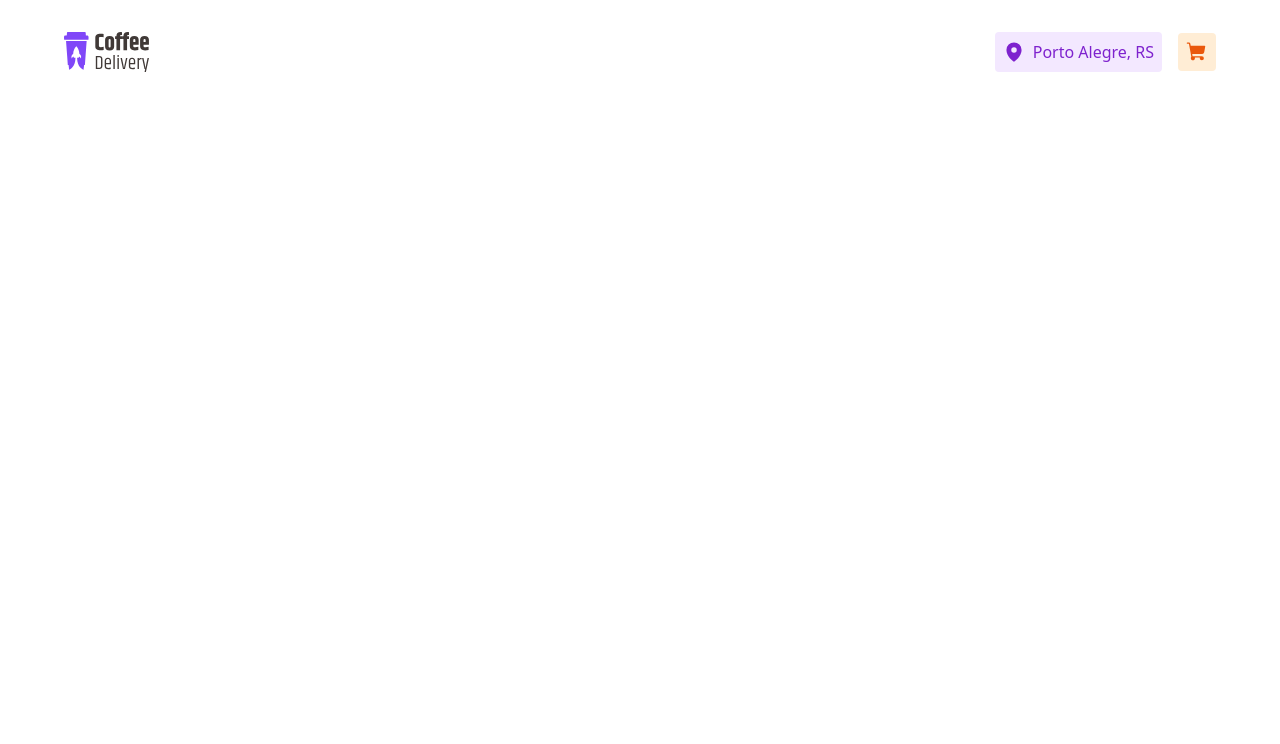
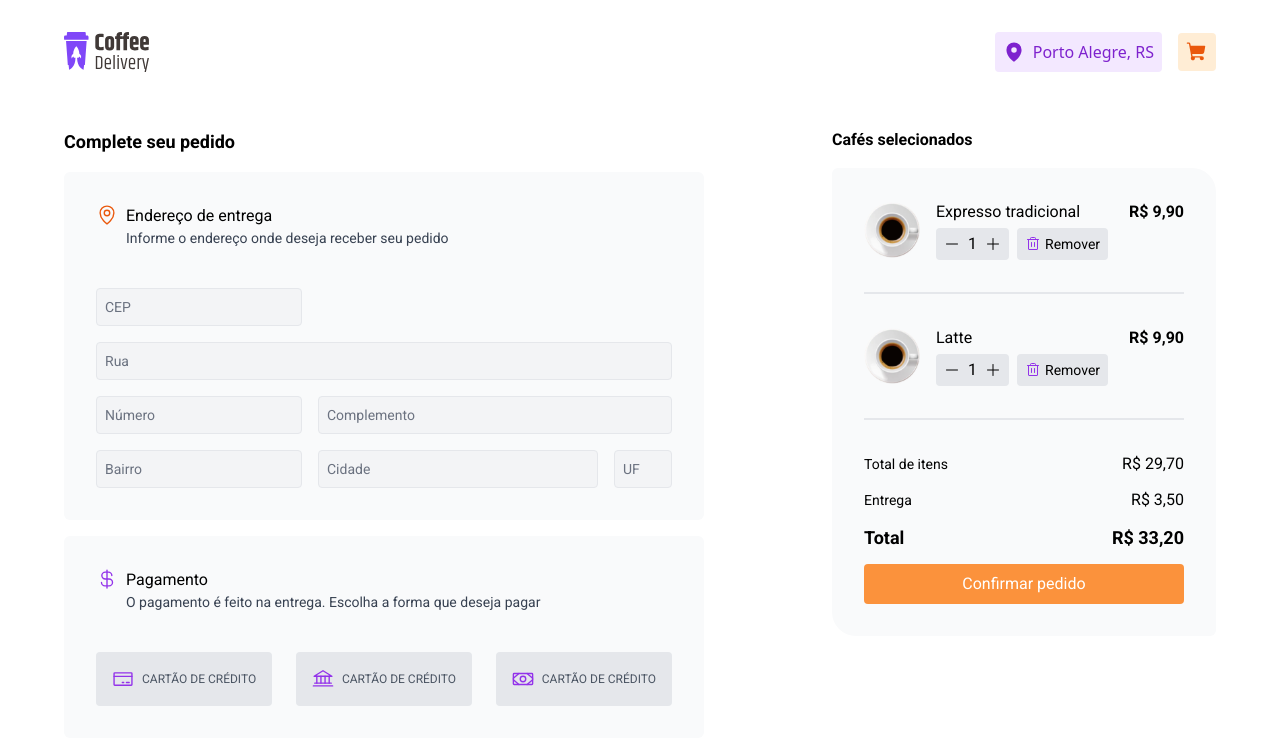
Before and after one commit to MatheusOliveir4/coffee-delivery, a React (Vite) app: page /checkout in a window 1280 px wide. Shown: the top 744 px of the page. Built offline with nearby package versions, Linux system fonts and the light colour scheme.

Commit message:
Checkout page

```diff
--- a/src/pages/Checkout.tsx
+++ b/src/pages/Checkout.tsx
@@ -1,3 +1,188 @@
+import {
+  Bank,
+  CreditCard,
+  CurrencyDollar,
+  MapPin,
+  Minus,
+  Money,
+  Plus,
+  Trash,
+} from 'phosphor-react'
+
+import coffeeProduct from '../assets/coffee.svg'
+
 export function Checkout() {
-  return <h1>Checkout</h1>
+  return (
+    <main className="container m-auto px-16 pt-32 font-body flex items-start justify-between gap-8">
+      <section className="flex-1 max-w-[640px] space-y-4">
+        <strong className="text-lg">Complete seu pedido</strong>
+
+        <div className="bg-gray-50 rounded-md p-8 space-y-10">
+          <header className="flex gap-2">
+            <MapPin size={22} className="text-orange-600" />
+            <div>
+              <strong className="font-normal">Endereço de entrega</strong>
+              <p className="text-sm text-gray-700">
+                Informe o endereço onde deseja receber seu pedido
+              </p>
+            </div>
+          </header>
+
+          <form action="" className="grid grid-cols-8 gap-4">
+            <input
+              className="p-2 bg-gray-100 border border-gray-200 text-sm outline-none placeholder:text-gray-500 rounded col-span-3"
+              type="text"
+              placeholder="CEP"
+            />
+            <input
+              className="p-2 bg-gray-100 border border-gray-200 text-sm outline-none placeholder:text-gray-500 rounded col-span-8"
+              type="text"
+              placeholder="Rua"
+            />
+            <input
+              className="p-2 bg-gray-100 border border-gray-200 text-sm outline-none placeholder:text-gray-500 rounded col-span-3"
+              type="text"
+              placeholder="Número"
+            />
+            <input
+              className="p-2 bg-gray-100 border border-gray-200 text-sm outline-none placeholder:text-gray-500 rounded col-span-5"
+              type="text"
+              placeholder="Complemento"
+            />
+            <input
+              className="p-2 bg-gray-100 border border-gray-200 text-sm outline-none placeholder:text-gray-500 rounded col-span-3"
+              type="text"
+              placeholder="Bairro"
+            />
+            <input
+              className="p-2 bg-gray-100 border border-gray-200 text-sm outline-none placeholder:text-gray-500 rounded col-span-4"
+              type="text"
+              placeholder="Cidade"
+            />
+            <input
+              className="p-2 bg-gray-100 border border-gray-200 text-sm outline-none placeholder:text-gray-500 rounded "
+              type="text"
+              placeholder="UF"
+            />
+          </form>
+        </div>
+
+        <div className="bg-gray-50 rounded-md p-8 ">
+          <div className="space-y-10">
+            <div className="flex gap-2">
+              <CurrencyDollar size={22} className="text-purple-600" />
+              <div>
+                <strong className="font-normal">Pagamento</strong>
+                <p className="text-sm text-gray-700">
+                  O pagamento é feito na entrega. Escolha a forma que deseja
+                  pagar
+                </p>
+              </div>
+            </div>
+
+            <div className="flex justify-between">
+              <button className="text-xs uppercase p-4 rounded bg-gray-200 text-gray-600 flex items-center gap-2">
+                <CreditCard size={22} className="text-purple-600" />
+                Cartão de crédito
+              </button>
+
+              <button className="text-xs uppercase p-4 rounded bg-gray-200 text-gray-600 flex items-center gap-2">
+                <Bank size={22} className="text-purple-600" />
+                Cartão de crédito
+              </button>
+
+              <button className="text-xs uppercase p-4 rounded bg-gray-200 text-gray-600 flex items-center gap-2">
+                <Money size={22} className="text-purple-600" />
+                Cartão de crédito
+              </button>
+            </div>
+          </div>
+        </div>
+      </section>
+
+      <section className="w-96 space-y-4">
+        <strong>Cafés selecionados</strong>
+
+        <div className="px-8 bg-gray-50 rounded-md rounded-tr-3xl rounded-bl-3xl">
+          <div>
+            <div className="flex justify-between py-8 border-b-2 border-gray-200">
+              <div className="flex gap-4">
+                <img src={coffeeProduct} alt="" className="w-14" />
+
+                <div className="flex flex-col justify-between gap-1">
+                  <strong className="font-normal">Expresso tradicional</strong>
+                  <div className="flex gap-2">
+                    <div className="bg-gray-200 py-1 px-2 space-x-2 rounded flex items-center">
+                      <button>
+                        <Minus />
+                      </button>
+                      <span>1</span>
+                      <button>
+                        <Plus />
+                      </button>
+                    </div>
+
+                    <button className="flex items-center gap-1 bg-gray-200 py-1 px-2 rounded text-sm">
+                      <Trash className="text-purple-600" size={16} />
+                      Remover
+                    </button>
+                  </div>
+                </div>
+              </div>
+
+              <strong>R$ 9,90</strong>
+            </div>
+            <div className="flex justify-between py-8 border-b-2 border-gray-200">
+              <div className="flex gap-4">
+                <img src={coffeeProduct} alt="" className="w-14" />
+
+                <div className="flex flex-col justify-between gap-1">
+                  <strong className="font-normal">Latte</strong>
+                  <div className="flex gap-2">
+                    <div className="bg-gray-200 py-1 px-2 space-x-2 rounded flex items-center">
+                      <button>
+                        <Minus />
+                      </button>
+                      <span>1</span>
+                      <button>
+                        <Plus />
+                      </button>
+                    </div>
+
+                    <button className="flex items-center gap-1 bg-gray-200 py-1 px-2 rounded text-sm">
+                      <Trash className="text-purple-600" size={16} />
+                      Remover
+                    </button>
+                  </div>
+                </div>
+              </div>
+
+              <strong>R$ 9,90</strong>
+            </div>
+
+            <div className="py-8 space-y-3">
+              <div className="flex items-center justify-between">
+                <p className="text-sm">Total de itens</p>
+                <span>R$ 29,70</span>
+              </div>
+
+              <div className="flex items-center justify-between">
+                <p className="text-sm">Entrega</p>
+                <span>R$ 3,50</span>
+              </div>
+
+              <div className="flex items-center justify-between font-bold text-lg">
+                <p>Total</p>
+                <span>R$ 33,20</span>
+              </div>
+
+              <button className="bg-orange-400 w-full rounded text-white py-2 ">
+                Confirmar pedido
+              </button>
+            </div>
+          </div>
+        </div>
+      </section>
+    </main>
+  )
 }
```
Also changed, not shown: src/pages/Home.tsx (+0 -10 lines).
